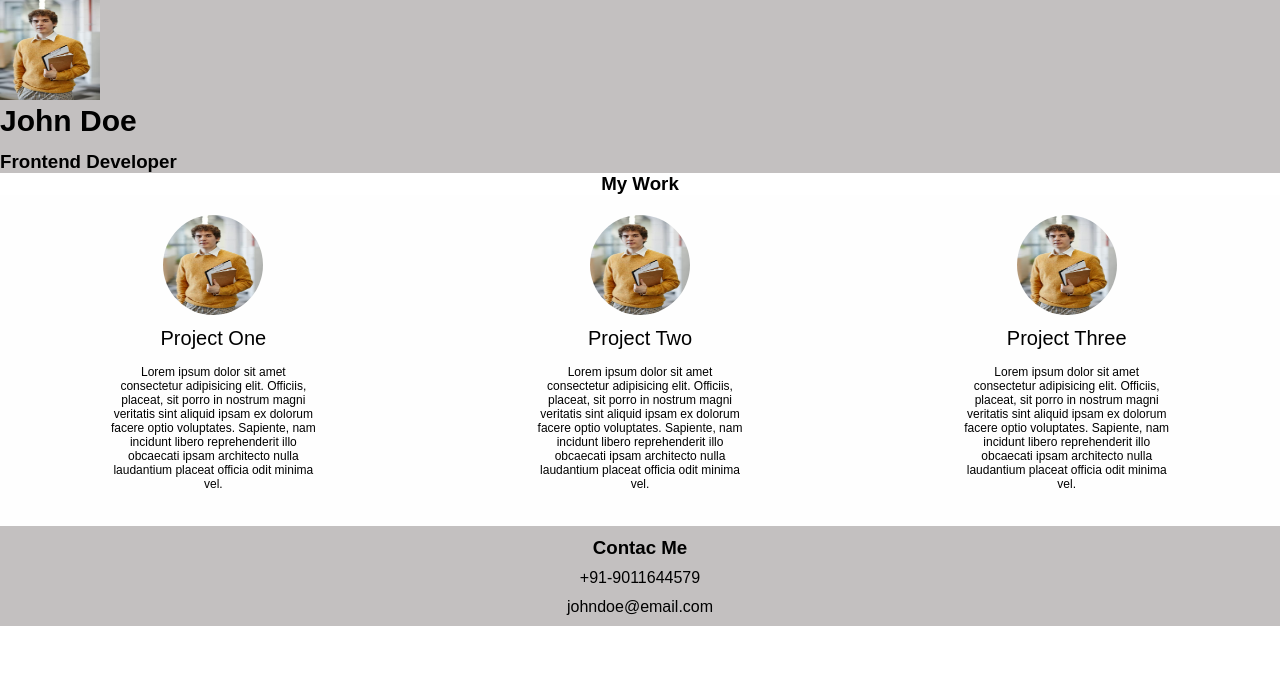
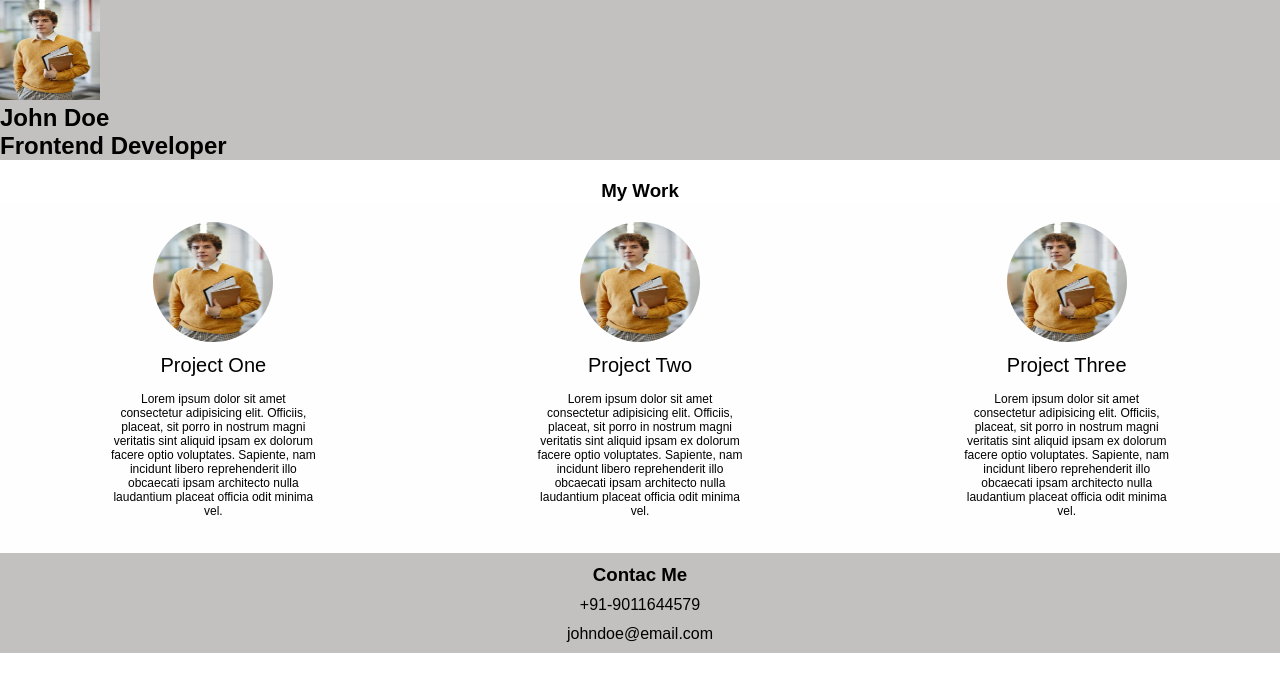
Before and after one commit to nikhil-mw/User-Resume-Design-, a plain HTML site: page index.html in a window 1280 px wide. Drawn offline with Linux system fonts and the light colour scheme.

Commit message:
footer and main section done

```diff
--- a/index.html
+++ b/index.html
@@ -7,7 +7,8 @@
     <link rel="stylesheet" href="style.css" />
   </head>
   <body>
-    <header class="header">
+    <header>
+      <div class="header">
         <img
           src="profile.jpg"
           alt="error"
@@ -16,7 +17,8 @@
           height="100px"
         />
         <h2>John Doe</h2>
-      <h3>Frontend Developer</h3>
+        <h2>Frontend Developer</h2>
+      </div>
     </header>
     <h3 class="mywork">My Work</h3>
     <div class="container">
--- a/style.css
+++ b/style.css
@@ -10,18 +10,16 @@ body{
 
 .header{
     background-color: rgb(195, 192, 192);
+    /* display: flex;
+    justify-content: space-around; */
 
-}
-.header h2{
-    font-size: 30px;
-    text
-}
-.header h3{
-    margin-top: 13px;
+
+
 }
 
 .mywork{
     text-align: center;
+    margin-top: 20px;
 }
 .container{
     background-color: rgb(254, 254, 254);
@@ -37,8 +35,8 @@ body{
 }
 .card .img{
     border-radius: 50%;
-    width: 100px;
-    height: 100px;
+    width: 120px;
+    height: 120px;
 
 }
 
@@ -52,12 +50,6 @@ body{
     font-size: 12px;
 }
 
-/* footer{
-    background-color: rgb(195, 192, 192);
-    text-align: center;
-    height: 100px;
-
-} */
 .footer{
     background-color: rgb(195, 192, 192);
     height: 100px;
```
Lines whose indentation alone changed are shown as unchanged.
